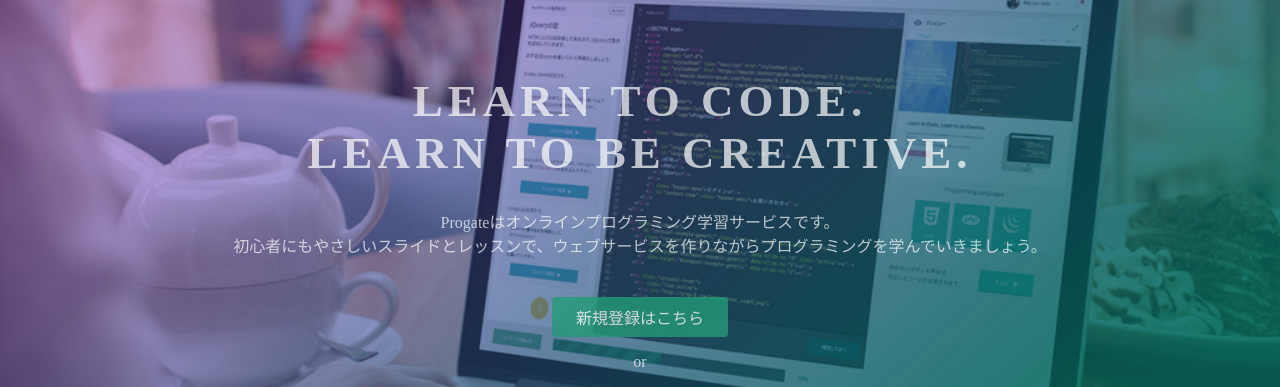
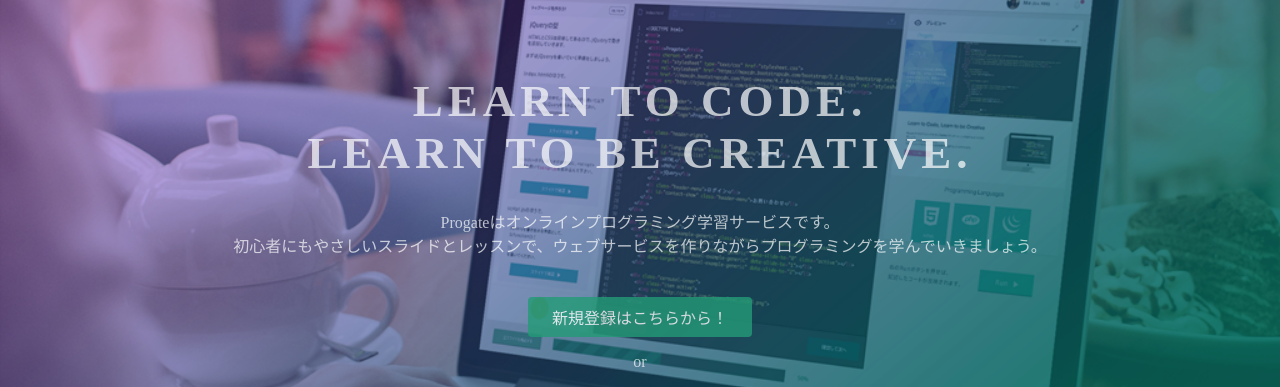
Before and after one commit to naokato-ty/github.io, a plain HTML site: page index.html in a window 1280 px wide. Shown: the part 135-522 px from the top of the page. Drawn offline with Linux system fonts and the light colour scheme.

Commit message:
Update index.html

```diff
--- a/index.html
+++ b/index.html
@@ -26,7 +26,7 @@
       <h1>LEARN TO CODE.<br>LEARN TO BE CREATIVE.</h1>
       <p>Progateはオンラインプログラミング学習サービスです。<br>初心者にもやさしいスライドとレッスンで、ウェブサービスを作りながらプログラミングを学んでいきましょう。</p>
       <div class="btn-wrapper">
-        <a href="#" class="btn signup">新規登録はこちら</a>
+        <a href="#" class="btn signup">新規登録はこちらから！</a>
         <p>or</p>
         <a href="#" class="btn facebook"><span class="fa fa-facebook"></span>Facebookで登録</a>
         <a href="#" class="btn twitter"><span class="fa fa-twitter"></span>Twitterで登録</a>
```
